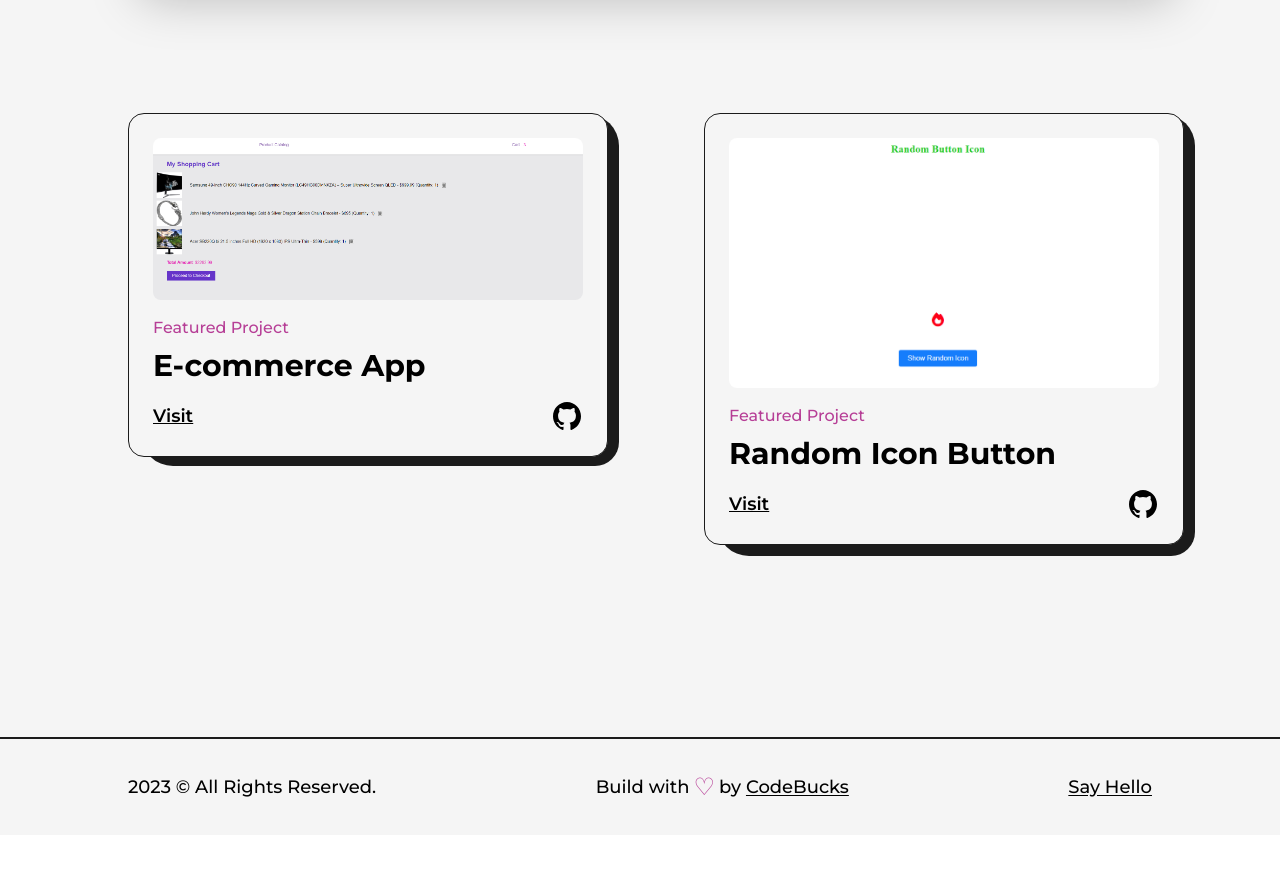
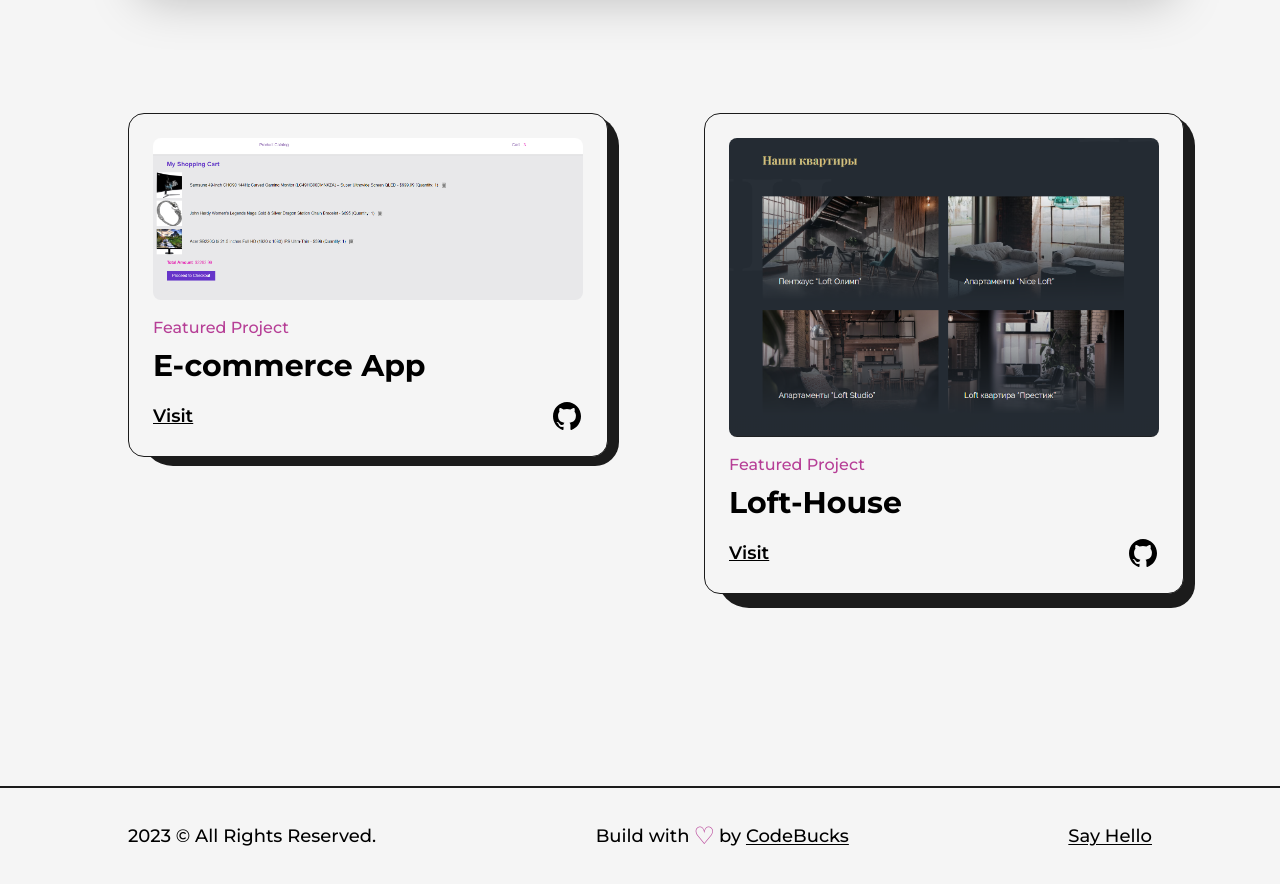
Before and after one commit to SvetlanaLevkovskaya/nextjs-portfolio, a Next.js app: page /projects in a window 1280 px wide. Shown: the part 2020-2904 px from the top of the page. Before the commit the page ends 2855 px from the top, so only its background shows below. Built offline with nearby package versions, Linux system fonts and the light colour scheme.

Commit message:
feat: add loft-house project

```diff
--- a/src/pages/projects.js
+++ b/src/pages/projects.js
@@ -9,6 +9,7 @@ import randomButton from "../../public/images/projects/random-button.png";
 import authPosts from "../../public/images/projects/auth-posts.png";
 import educationalApp from "../../public/images/projects/educational-app.png";
 import ecommerce from "../../public/images/projects/e-commerce.png";
+import lofthouse from "../../public/images/projects/lofthouse.png";
 
 import { motion } from "framer-motion";
 
@@ -159,10 +160,10 @@ const Projects = () => {
 
             <div className="col-span-6">
               <Project
-                title="Random Icon Button"
-                img={randomButton}
-                link="https://svetlanalevkovskaya.github.io/angular-docusketch/"
-                github="https://github.com/SvetlanaLevkovskaya/angular-docusketch"
+                title="Loft-House"
+                img={lofthouse}
+                link="https://svetlanalevkovskaya.github.io/loft-house/"
+                github="https://github.com/SvetlanaLevkovskaya/loft-house"
                 type="Featured Project"
               />
             </div>
```
Also changed, not shown: public/images/projects/lofthouse.png (added).
